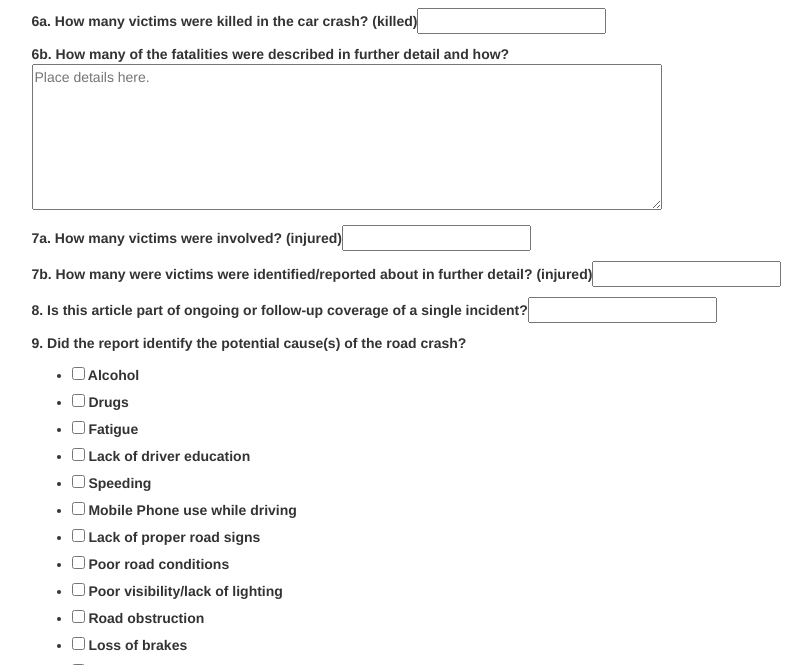
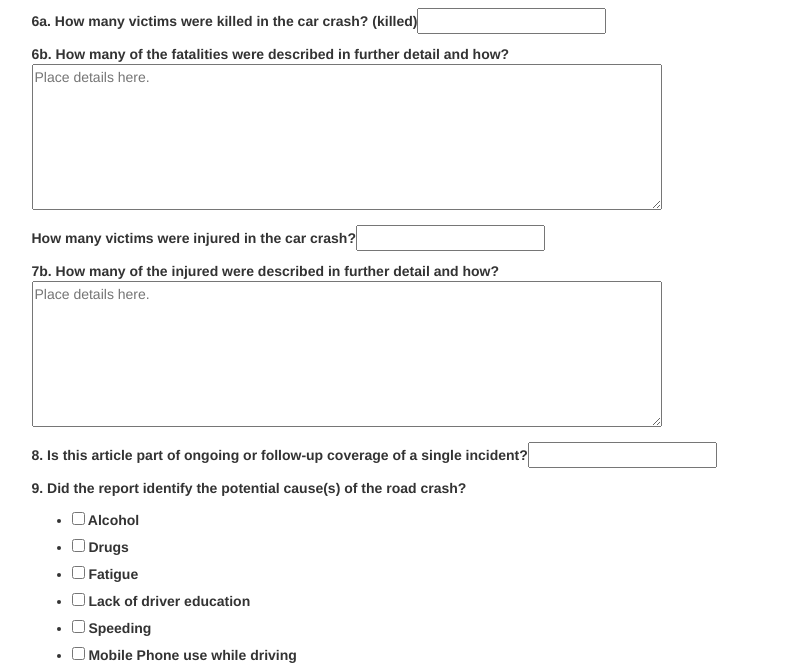
Before and after one commit to piafaustino/in-the-news, a Django app: template who_django/news_articles/templates/news_articles/base_filter_edit.html in a window 1280 px wide. Shown: the part 1687-2352 px from the top of the page, without its empty margins (46-858 px from the left). Run offline with Django 3.2, Linux system fonts and the light colour scheme; the template is opened without the code that fills it: values that come from a table or form of the project are taken from there, others are empty; some libraries are stand-ins or nearby versions.

Commit message:
This closes issue #17

```diff
--- a/who_django/news_articles/forms.py
+++ b/who_django/news_articles/forms.py
@@ -116,8 +116,8 @@ class NewsArticleForm(forms.Form):
 	killed = forms.IntegerField(label="6a. How many victims were killed in the car crash? (killed)",required=False)
 	killed_reported = forms.CharField(label="6b. How many of the fatalities were described in further detail and how?", widget=forms.Textarea, required=False)
 
-	injured = forms.IntegerField(label="7a. How many victims were involved? (injured)",required=False)
-	injured_reported = forms.IntegerField(label="7b. How many were victims were identified/reported about in further detail? (injured)",required=False)
+	injured = forms.IntegerField(label="How many victims were injured in the car crash?",required=False)
+	injured_reported = forms.CharField(label="7b. How many of the injured were described in further detail and how?", widget=forms.Textarea, required=False)
 
 	ongoing_coverage_label = "8. Is this article part of ongoing or follow-up coverage of a single incident?"
 	ongoing_coverage = forms.CharField(label=ongoing_coverage_label, max_length=100,required=False)
--- a/who_django/news_articles/templates/news_articles/base_filter_edit.html
+++ b/who_django/news_articles/templates/news_articles/base_filter_edit.html
@@ -77,6 +77,10 @@
 			    			<p><strong>{{ field.label }}</strong><br/>
 			    			<textarea cols="75" id="id_killed_reported" name="killed_reported" rows="7" placeholder="Place details here."></textarea></p>
 
+			    		{% elif field.label == "7b. How many of the injured were described in further detail and how?" %}
+			    		    <p><strong>{{ field.label }}</strong><br/>
+			    		    <textarea cols="75" id="id_injured_reported" name="injured_reported" rows="7" placeholder="Place details here."></textarea></p>
+
 			    		{% else %}
 			    			<p><strong>{{ field.label }}</strong>{{ field }}</p>
 			    		{% endif %}
```
